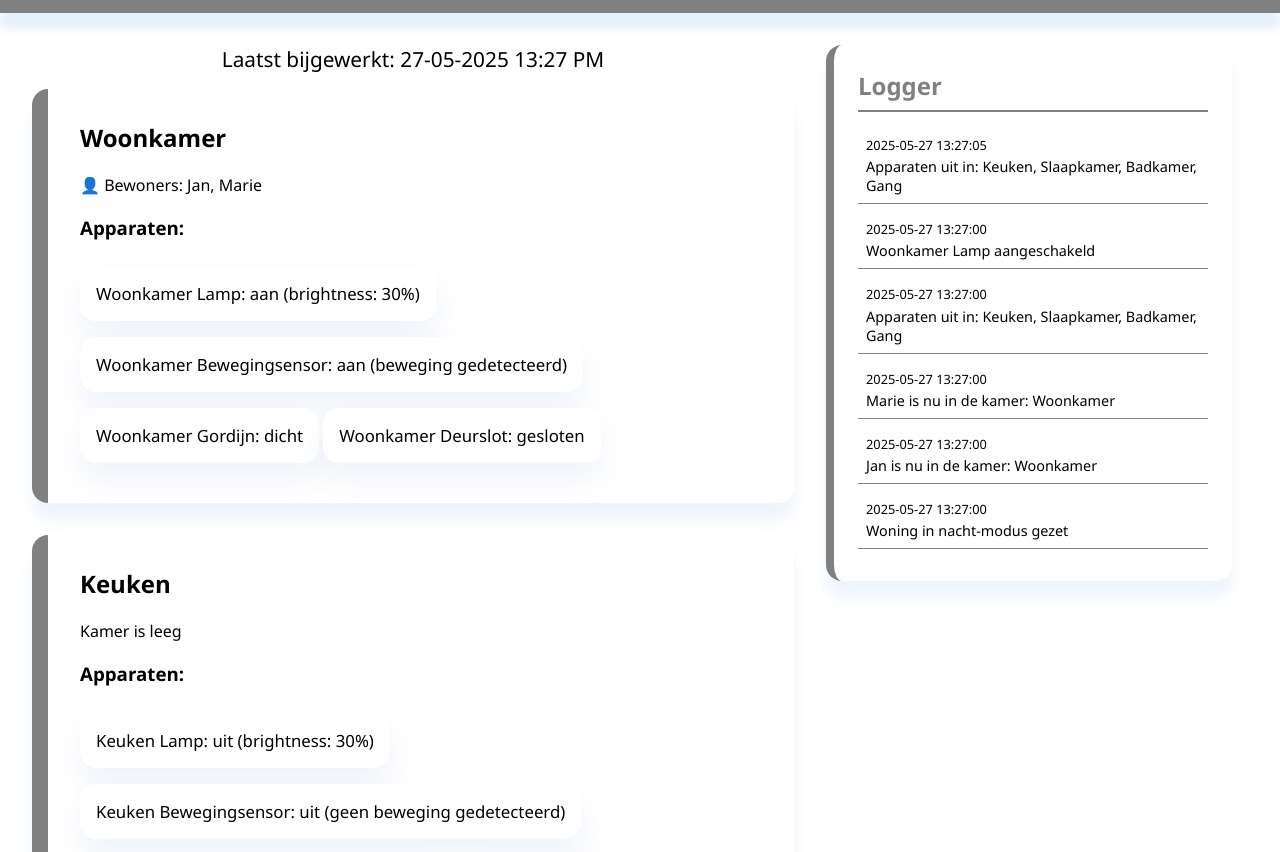
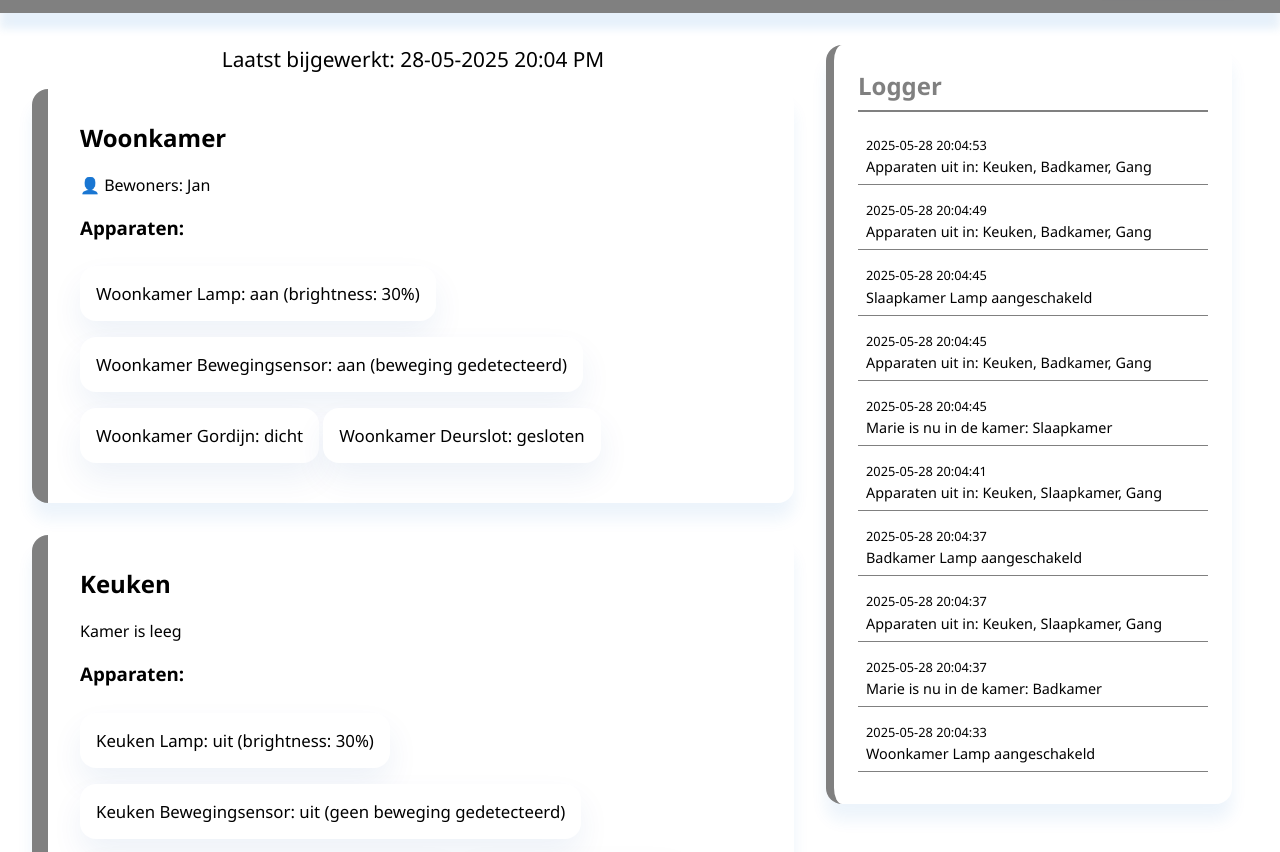
Before and after one commit to Khqled-syr/Smart-Home, a plain HTML site: page _site/index.html in a window 1280 px wide. Shown: the part 67-919 px from the top of the page. Drawn offline with Linux system fonts and the light colour scheme.

```diff
--- a/_site/index.html
+++ b/_site/index.html
@@ -12,10 +12,10 @@
     </div>
     <div class="main-content">
         <div class="container">
-            <div class="tijdstip">Laatst bijgewerkt: 27-05-2025 13:27 PM</div>
+            <div class="tijdstip">Laatst bijgewerkt: 28-05-2025 20:04 PM</div>
 <div class="kamer">
 <h2>Woonkamer</h2>
-<div class="bewoners">👤 Bewoners: Jan, Marie</div>
+<div class="bewoners">👤 Bewoners: Jan</div>
 <h3>Apparaten:</h3>
 <div class="apparaat">Woonkamer Lamp: aan (brightness: 30%)</div>
 <div class="apparaat">Woonkamer Bewegingsensor: aan (beweging gedetecteerd)</div>
@@ -33,10 +33,10 @@
 </div>
 <div class="kamer">
 <h2>Slaapkamer</h2>
-<div class="bewoners leeg">Kamer is leeg</div>
+<div class="bewoners">👤 Bewoners: Marie</div>
 <h3>Apparaten:</h3>
-<div class="apparaat">Slaapkamer Lamp: uit (brightness: 30%)</div>
-<div class="apparaat">Slaapkamer Bewegingsensor: uit (geen beweging gedetecteerd)</div>
+<div class="apparaat">Slaapkamer Lamp: aan (brightness: 30%)</div>
+<div class="apparaat">Slaapkamer Bewegingsensor: aan (beweging gedetecteerd)</div>
 <div class="apparaat">Slaapkamer Gordijn: dicht</div>
 </div>
 <div class="kamer">
@@ -58,28 +58,44 @@
 <div class="logger-section">
 <h2>Logger</h2>
 <div class="log-entry">
-<div class="timestamp">2025-05-27 13:27:05</div>
-Apparaten uit in: Keuken, Slaapkamer, Badkamer, Gang
+<div class="timestamp">2025-05-28 20:04:53</div>
+Apparaten uit in: Keuken, Badkamer, Gang
 </div>
 <div class="log-entry">
-<div class="timestamp">2025-05-27 13:27:00</div>
-Woonkamer Lamp aangeschakeld
+<div class="timestamp">2025-05-28 20:04:49</div>
+Apparaten uit in: Keuken, Badkamer, Gang
 </div>
 <div class="log-entry">
-<div class="timestamp">2025-05-27 13:27:00</div>
-Apparaten uit in: Keuken, Slaapkamer, Badkamer, Gang
+<div class="timestamp">2025-05-28 20:04:45</div>
+Slaapkamer Lamp aangeschakeld
 </div>
 <div class="log-entry">
-<div class="timestamp">2025-05-27 13:27:00</div>
-Marie is nu in de kamer: Woonkamer
+<div class="timestamp">2025-05-28 20:04:45</div>
+Apparaten uit in: Keuken, Badkamer, Gang
 </div>
 <div class="log-entry">
-<div class="timestamp">2025-05-27 13:27:00</div>
-Jan is nu in de kamer: Woonkamer
+<div class="timestamp">2025-05-28 20:04:45</div>
+Marie is nu in de kamer: Slaapkamer
 </div>
 <div class="log-entry">
-<div class="timestamp">2025-05-27 13:27:00</div>
-Woning in nacht-modus gezet
+<div class="timestamp">2025-05-28 20:04:41</div>
+Apparaten uit in: Keuken, Slaapkamer, Gang
+</div>
+<div class="log-entry">
+<div class="timestamp">2025-05-28 20:04:37</div>
+Badkamer Lamp aangeschakeld
+</div>
+<div class="log-entry">
+<div class="timestamp">2025-05-28 20:04:37</div>
+Apparaten uit in: Keuken, Slaapkamer, Gang
+</div>
+<div class="log-entry">
+<div class="timestamp">2025-05-28 20:04:37</div>
+Marie is nu in de kamer: Badkamer
+</div>
+<div class="log-entry">
+<div class="timestamp">2025-05-28 20:04:33</div>
+Woonkamer Lamp aangeschakeld
 </div>
 </div>
 </div>
```
Also changed, not shown: 2 other files.
